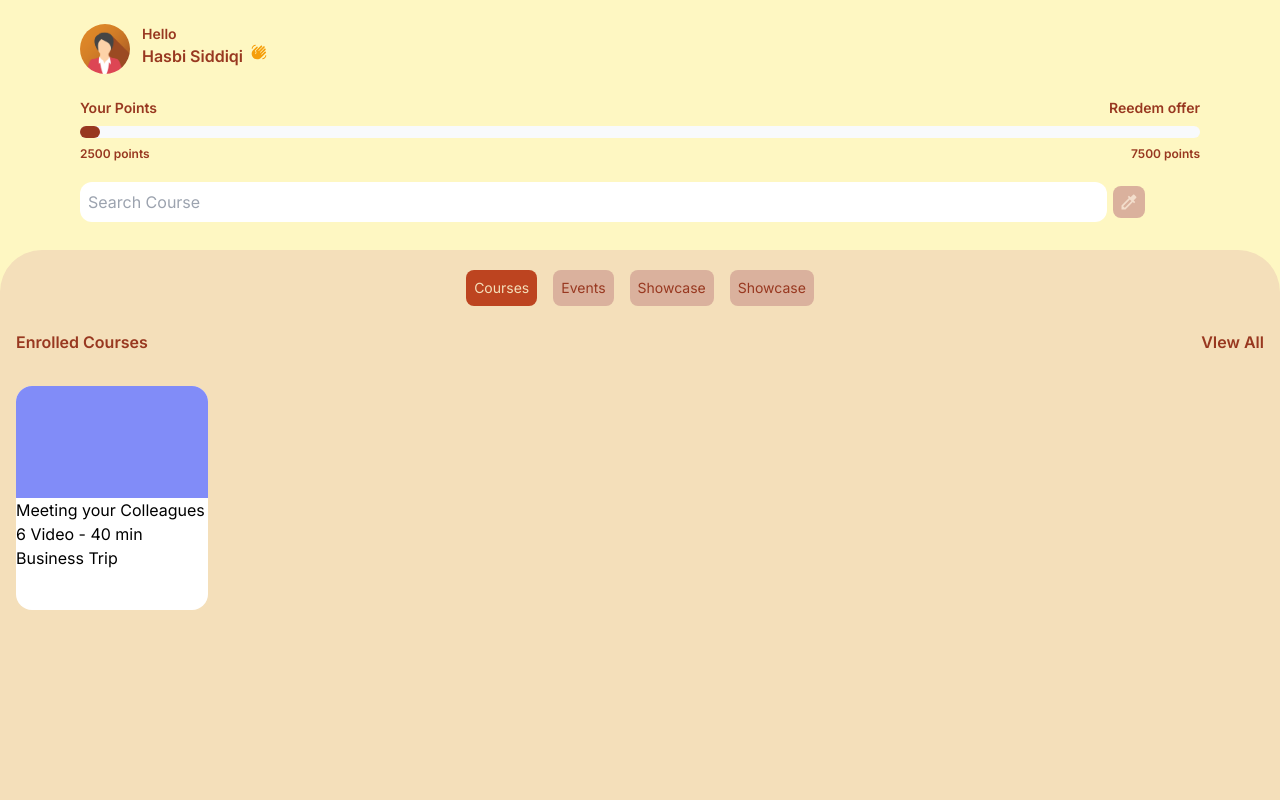
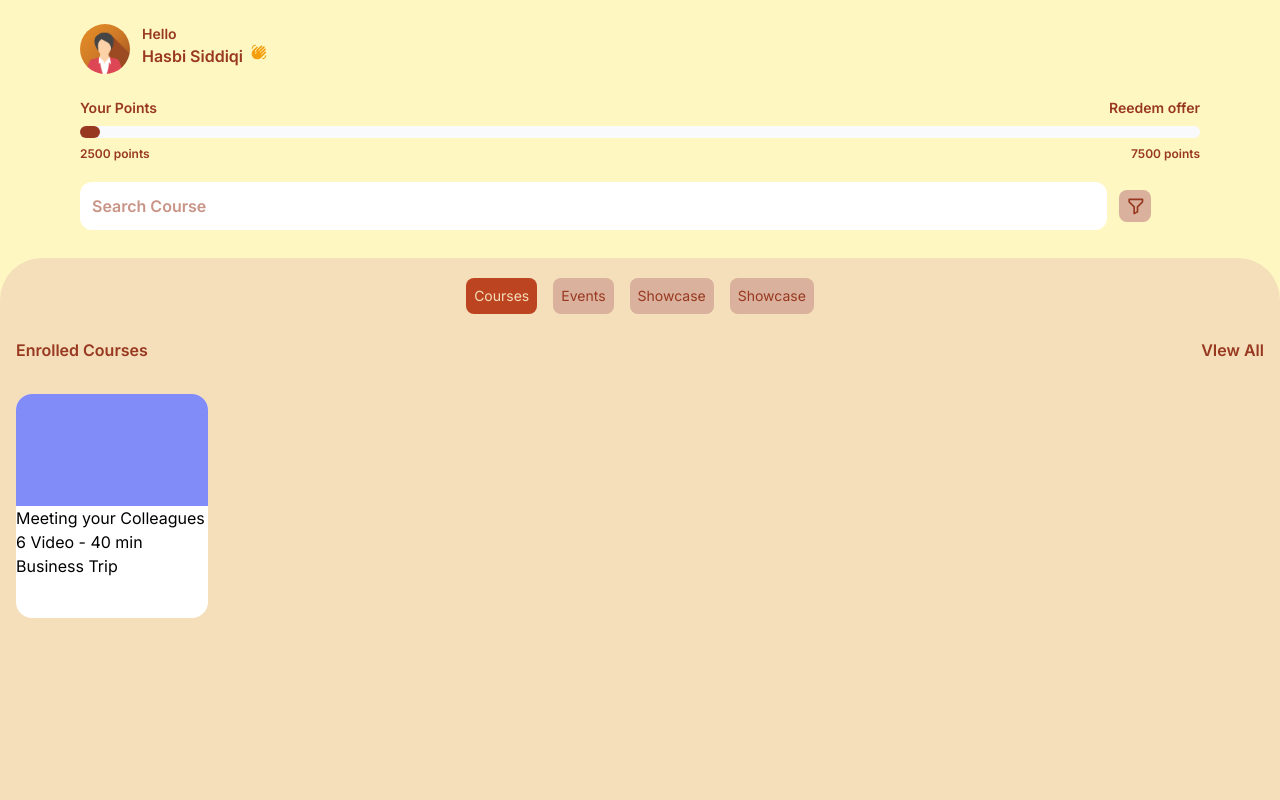
Before and after one commit to hsbysddq/folklorism, a Next.js app: page / in a window 1280 px wide. Shown: the top 800 px of the page. Built offline with nearby package versions, Linux system fonts and the light colour scheme.

Commit message:
Edit Serch Form

```diff
--- a/app/components/SearchForm.tsx
+++ b/app/components/SearchForm.tsx
@@ -1,4 +1,4 @@
-import { IoMdColorFilter } from "react-icons/io"
+import { BiFilterAlt } from "react-icons/bi"
 import { BsSearch } from "react-icons/bs"
 
 const SearchForm = () => {
@@ -9,11 +9,11 @@ const SearchForm = () => {
           placeholder="Search Course"
           type="text"
           name="text"
-          className="input py-2 px-2 rounded-xl w-11/12"
+          className="input py-3 px-3 rounded-xl w-11/12 placeholder-[#98382089] font-semibold"
         />
 
-        <div className="flex justify-center items-center w-8 h-8 bg-[#DAB19D] rounded-lg ml-1.5">
-          <IoMdColorFilter className="w-5 h-5 text-[#F3DECC]" />
+        <div className="flex justify-center items-center w-8 h-8 bg-[#DAB19D] rounded-lg ml-3">
+          <BiFilterAlt className="w-5 h-5 text-[#983820]" />
         </div>
       </div>
     </div>
```
